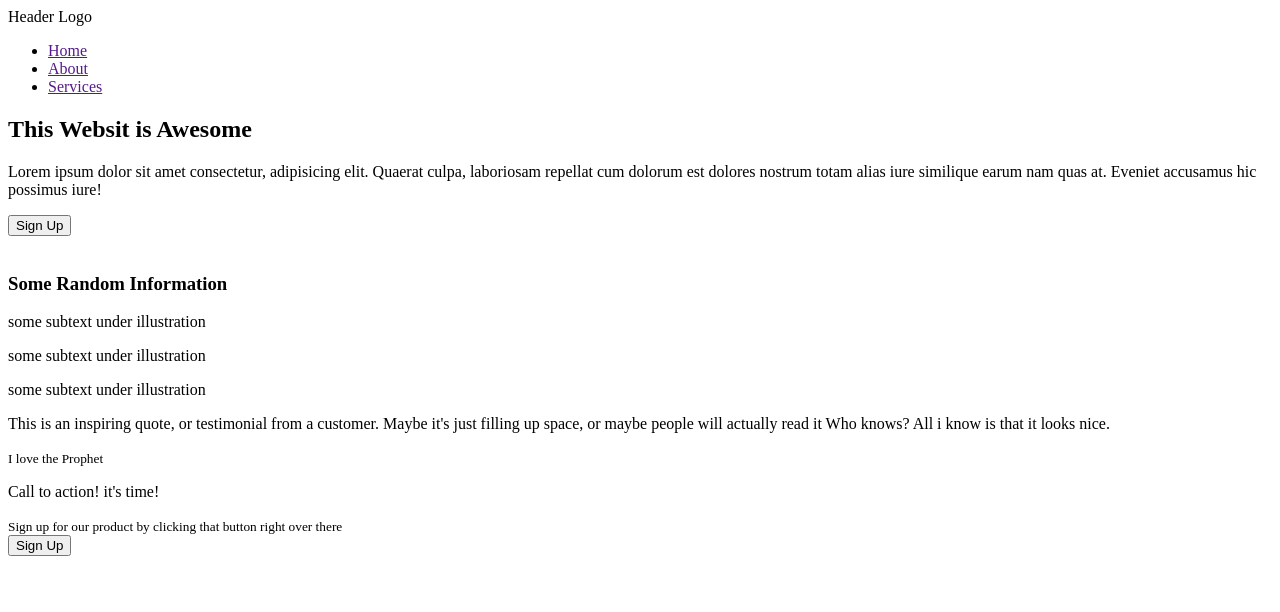
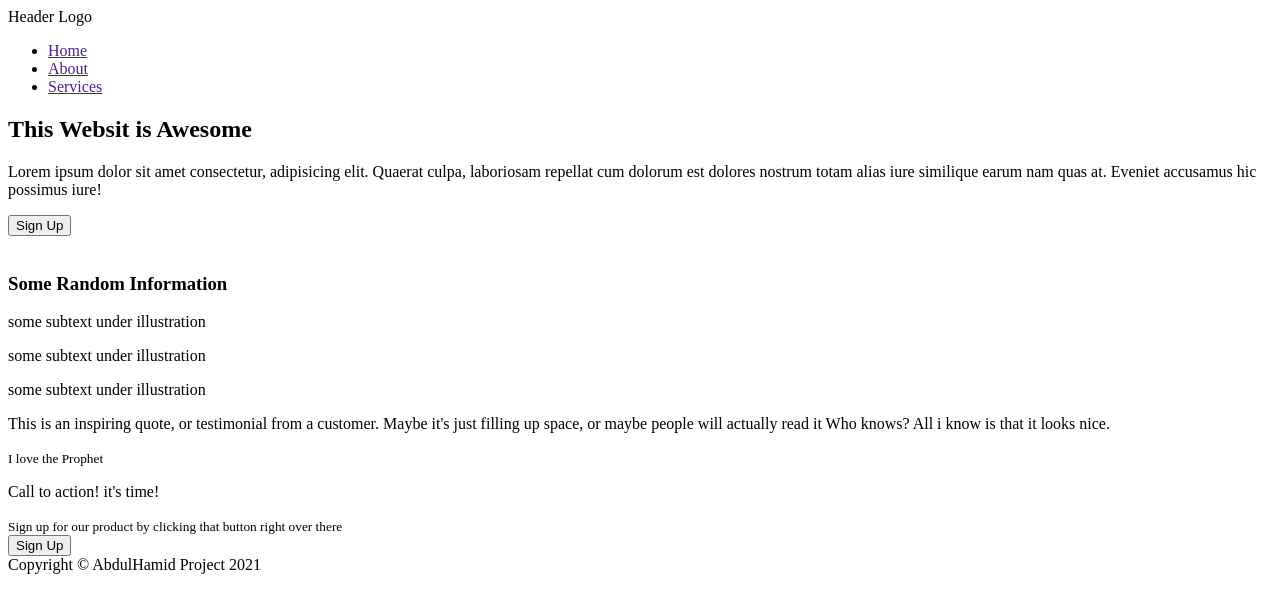
Before and after one commit to abdulhamiid/levelup, a plain HTML site: page index.html in a window 1280 px wide. Drawn offline with Linux system fonts and the light colour scheme.

Commit message:
Add footer section

```diff
--- a/index.html
+++ b/index.html
@@ -52,9 +52,8 @@
             <div>
                 <button>Sign Up</button>
             </div>
-
-
         </section>
+        <footer>Copyright &copy; AbdulHamid Project 2021</footer>
     </div>
 
 </body>
```
